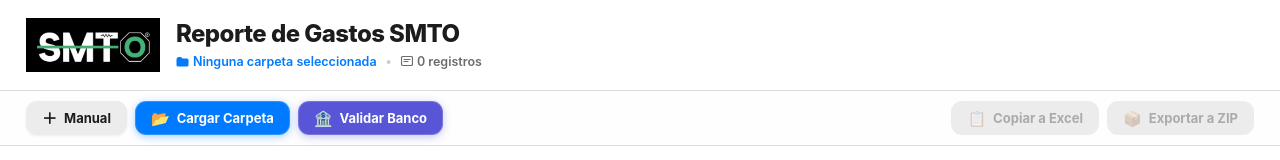
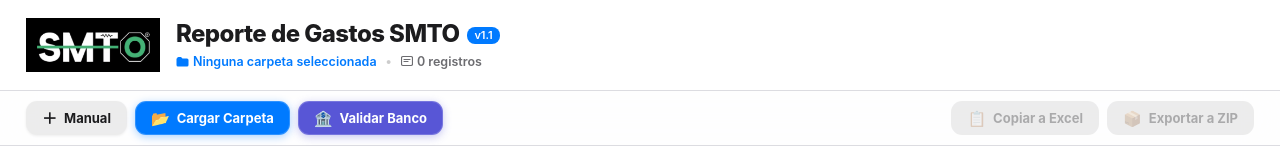
Before and after one commit to benjaminfavelacontacto-max/smto-gastos, a React (Vite) app: page / in a window 1280 px wide. Shown: the top 160 px of the page. Built offline with nearby package versions, Linux system fonts and the light colour scheme.

Commit message:
feat: add v1.1 version badge next to header title
Co-Authored-By: Claude Opus 4.7 (1M context) <noreply@anthropic.com>

```diff
--- a/src/App.css
+++ b/src/App.css
@@ -64,6 +64,19 @@ body {
   font-weight: 800;
   letter-spacing: -0.55px;
   line-height: 1.15;
+}
+
+.version-badge {
+  display: inline-block;
+  margin-left: 8px;
+  padding: 2px 7px;
+  background: var(--blue);
+  color: #fff;
+  font-size: 11px;
+  font-weight: 600;
+  letter-spacing: 0;
+  border-radius: 8px;
+  vertical-align: middle;
 }
 
 .header-sub {
--- a/src/App.jsx
+++ b/src/App.jsx
@@ -620,7 +620,7 @@ export default function App() {
           <img src="/logo.png" alt="SMTO" style={{ height: '54px', width: 'auto', objectFit: 'contain' }} />
         </div>
         <div className="header-info">
-          <h1 className="header-title">Reporte de Gastos SMTO</h1>
+          <h1 className="header-title">Reporte de Gastos SMTO<span className="version-badge">v1.1</span></h1>
           <div className="header-sub">
             <span className="sub-folder">
               <svg width="13" height="11" viewBox="0 0 13 11" fill="currentColor" style={{marginRight:4,verticalAlign:'middle'}}><path d="M1 2.5A1.5 1.5 0 012.5 1H5l1.5 1.5H11A1.5 1.5 0 0112.5 4V9A1.5 1.5 0 0111 10.5H2A1.5 1.5 0 01.5 9V2.5z" fill="currentColor"/></svg>
```
